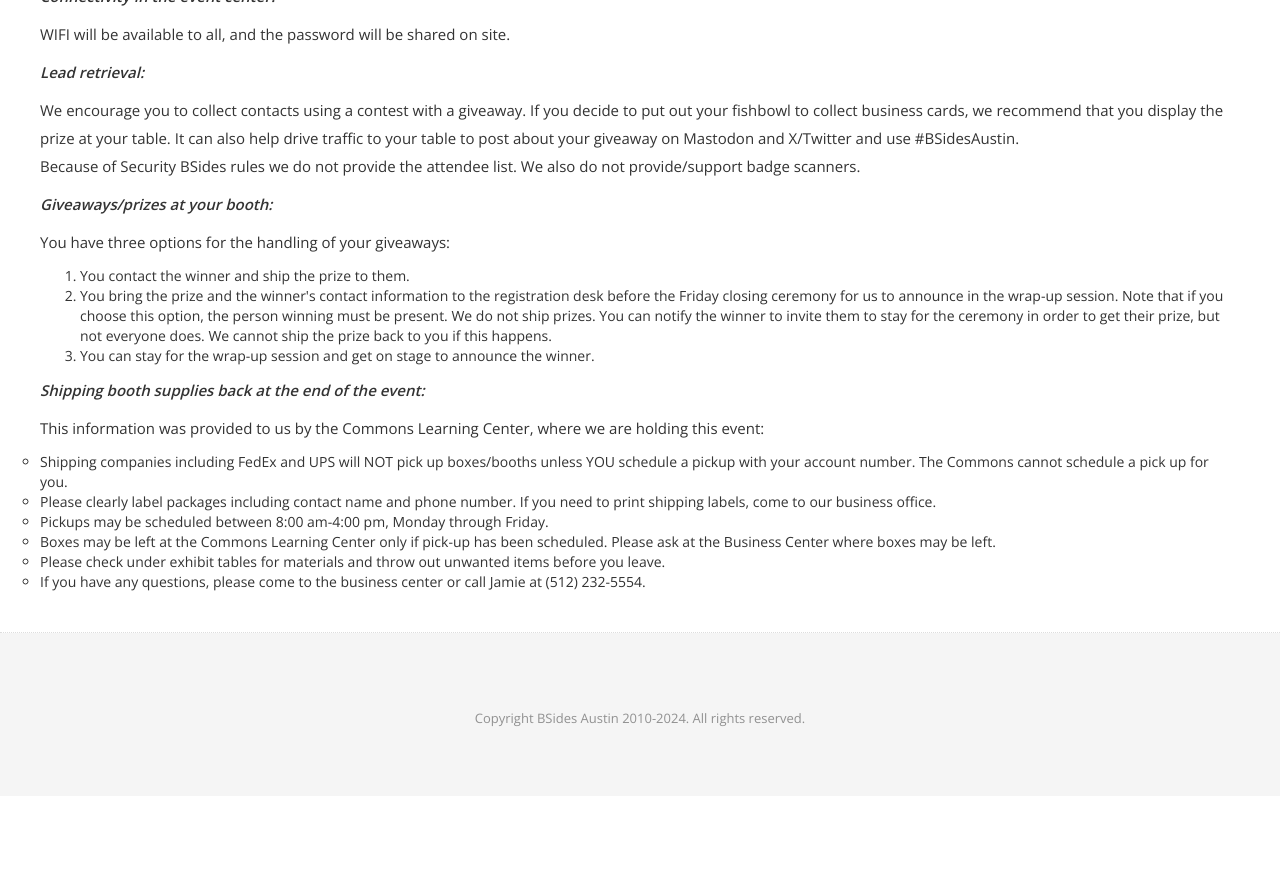
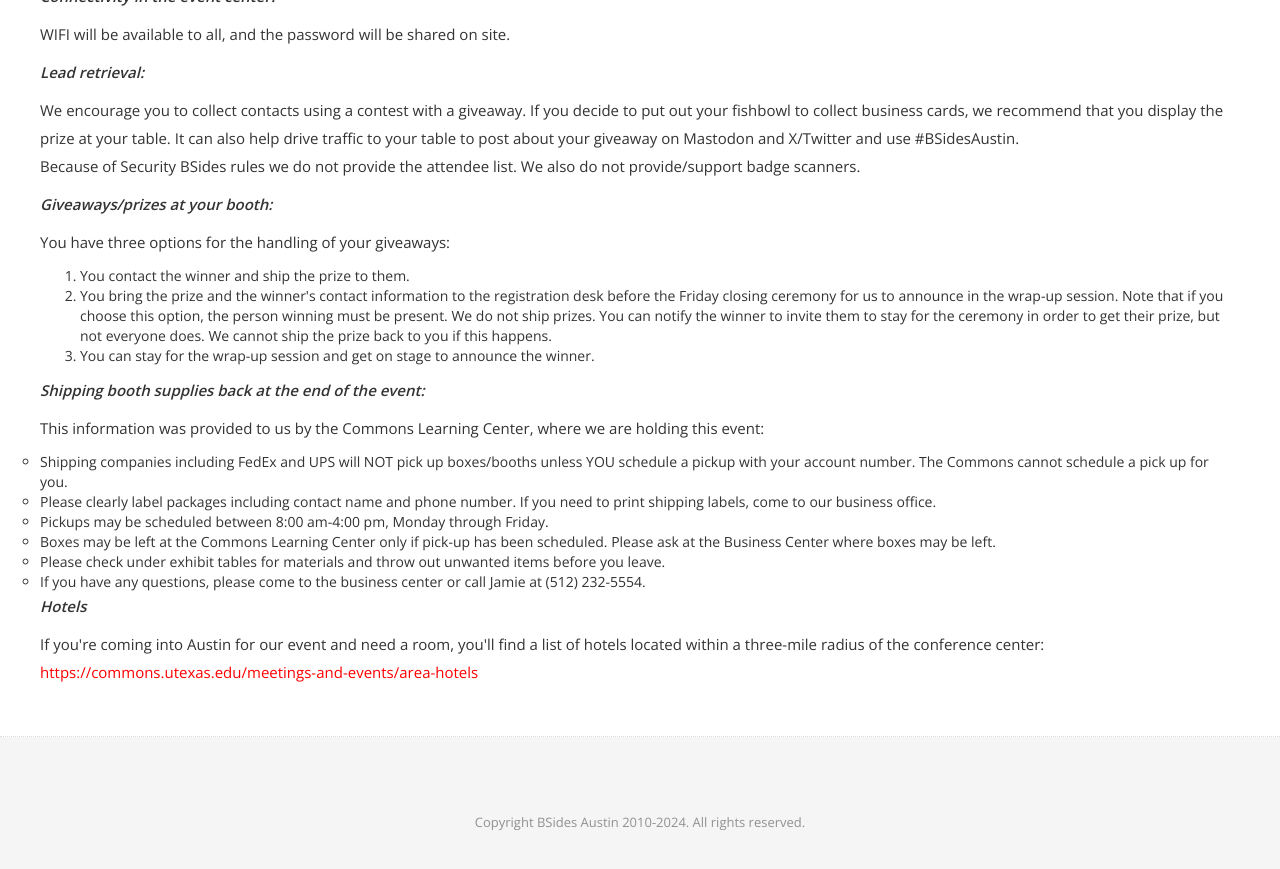
Before and after one commit to bsidesaustin/test, a Jekyll site: the page built from sponsor.html, in a window 1280 px wide and 900 px high, scrolled down 2224 px. Shown: the top 869 px of the window. Built offline with Jekyll 4.4.1, drawn with Linux system fonts in a browser that asks for light colours; nearby versions of some CDN libraries; some web fonts are replaced; before the commit the page ends 3020 px from its top, so only the background shows below that.

Commit message:
Update sponsor.html

```diff
--- a/sponsor.html
+++ b/sponsor.html
@@ -113,4 +113,8 @@
 <li>If you have any questions, please come to the business center or call Jamie at (512) 232-5554.</li>
 </ul>
 
+<p><strong><em>Hotels</em></strong></p>
+<p>If you're coming into Austin for our event and need a room, you'll find a list of hotels located within a three-mile radius of the conference center: <a href="https://commons.utexas.edu/meetings-and-events/area-hotels">https://commons.utexas.edu/meetings-and-events/area-hotels</a> </p>
+
+
 </div>
```
